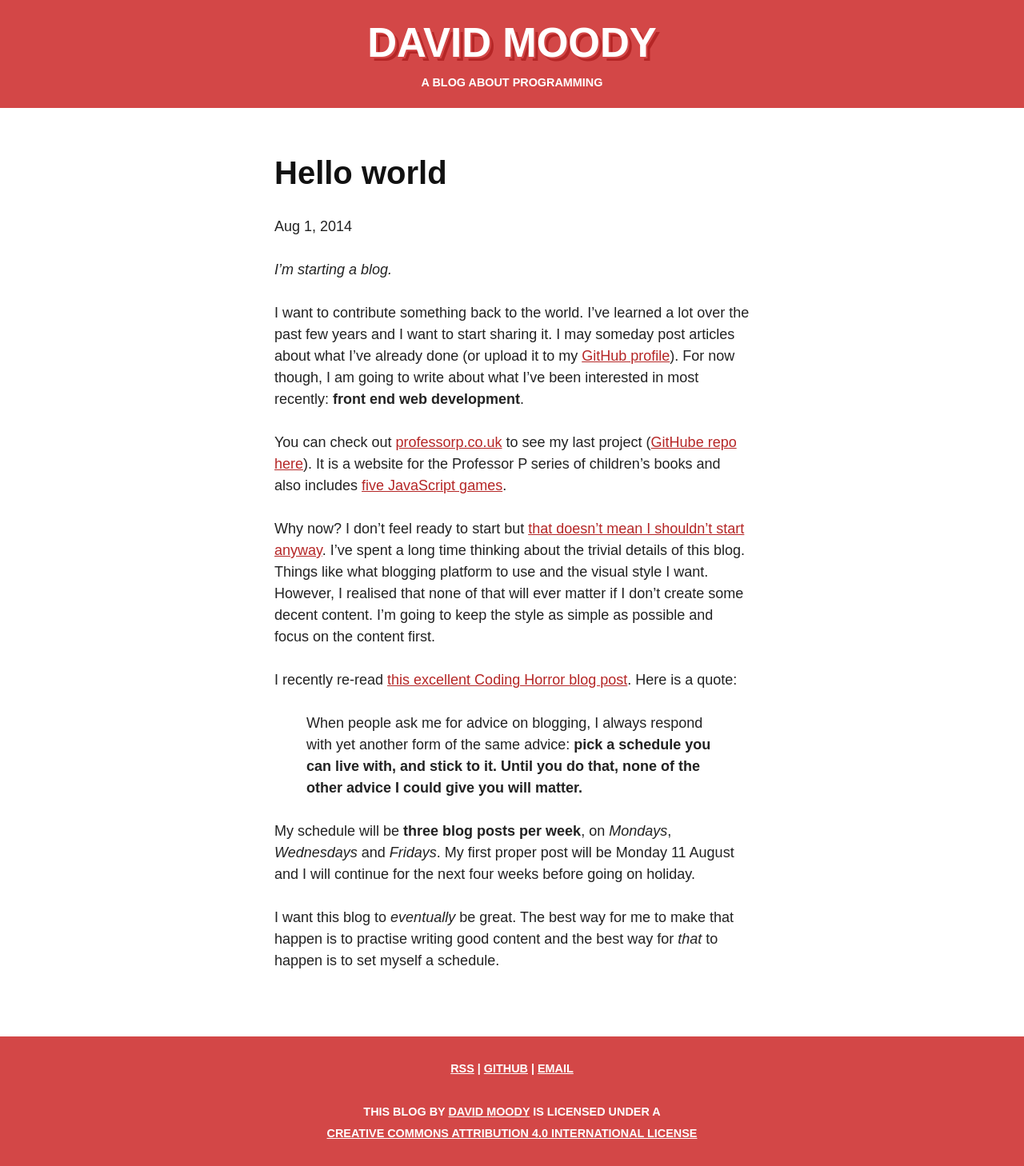
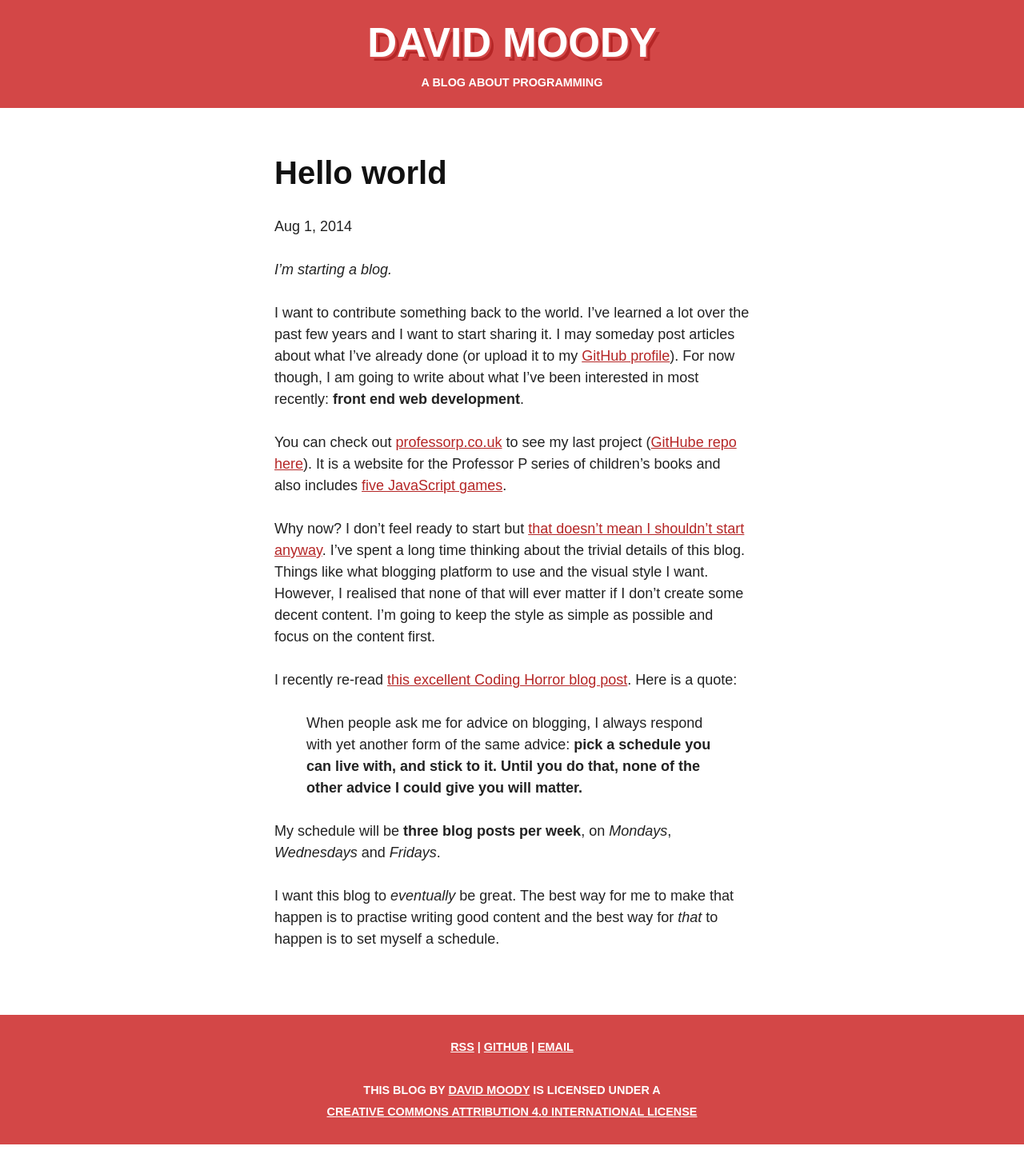
Before and after one commit to davidxmoody/davidxmoody.com, a Jekyll site: the page built from _posts/2014-08-01-hello-world.md, in a window 1280 px wide. Shown: the whole page at 80% size. Built offline with Jekyll 4.4.1, drawn with Linux system fonts in a browser that asks for light colours; after the commit the page ends 1431 px from its top, so only the background shows below that.

Commit message:
Removed outdated sentence in hello world post

```diff
--- a/_posts/2014-08-01-hello-world.md
+++ b/_posts/2014-08-01-hello-world.md
@@ -16,6 +16,6 @@ I recently re-read [this excellent Coding Horror blog post](http://blog.codingho
 
 > When people ask me for advice on blogging, I always respond with yet another form of the same advice: **pick a schedule you can live with, and stick to it. Until you do that, none of the other advice I could give you will matter.**
 
-My schedule will be **three blog posts per week**, on *Mondays*, *Wednesdays* and *Fridays*. My first proper post will be Monday 11 August and I will continue for the next four weeks before going on holiday.
+My schedule will be **three blog posts per week**, on *Mondays*, *Wednesdays* and *Fridays*.
 
 I want this blog to *eventually* be great. The best way for me to make that happen is to practise writing good content and the best way for *that* to happen is to set myself a schedule.
```
